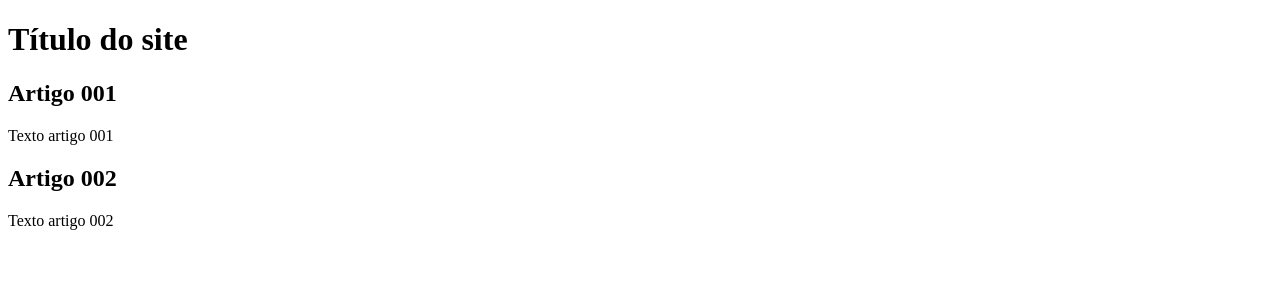
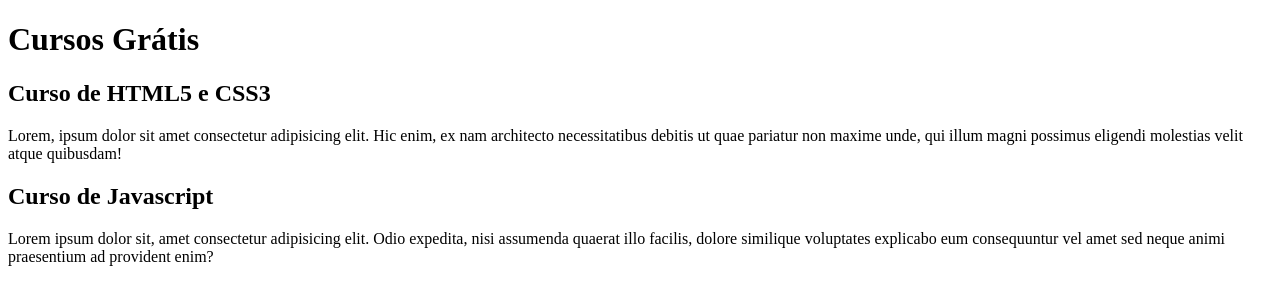
Before and after one commit to JoaoSCoelho/projeto-site, a plain HTML site: page index.html in a window 1280 px wide. Drawn offline with Linux system fonts and the light colour scheme.

Commit message:
comecei a escrever o conteudo

```diff
--- a/index.html
+++ b/index.html
@@ -8,15 +8,15 @@
 <body>
     <main>
         <header>
-            <h1>Título do site</h1>
+            <h1>Cursos Grátis</h1>
         </header>
         <article>
-            <h2>Artigo 001</h2>
-            <p>Texto artigo 001</p>
+            <h2>Curso de HTML5 e CSS3</h2>
+            <p>Lorem, ipsum dolor sit amet consectetur adipisicing elit. Hic enim, ex nam architecto necessitatibus debitis ut quae pariatur non maxime unde, qui illum magni possimus eligendi molestias velit atque quibusdam!</p>
         </article>
         <article>
-            <h2>Artigo 002</h2>
-            <p>Texto artigo 002</p>
+            <h2>Curso de Javascript</h2>
+            <p>Lorem ipsum dolor sit, amet consectetur adipisicing elit. Odio expedita, nisi assumenda quaerat illo facilis, dolore similique voluptates explicabo eum consequuntur vel amet sed neque animi praesentium ad provident enim?</p>
         </article>
     </main>
 </body>
```
